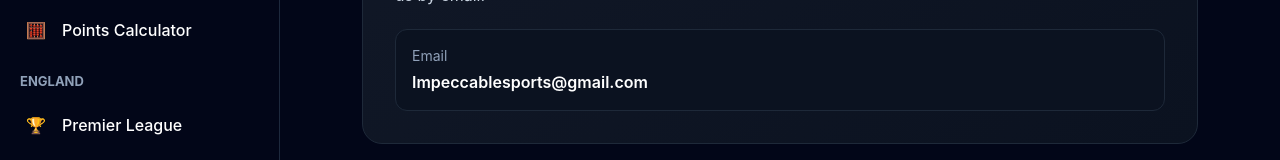
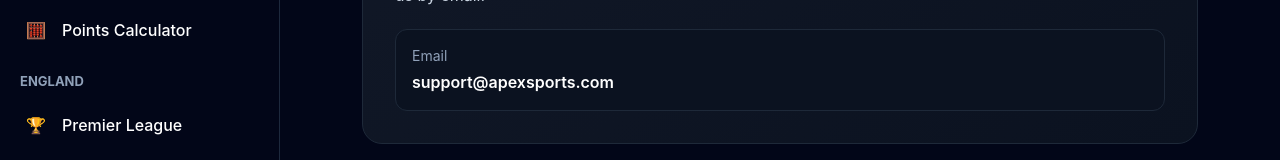
Before and after one commit to ms1a15j2010-cloud/apex-sports-frontend, a Next.js app: page /contact in a window 1280 px wide. Shown: the part 506-666 px from the top of the page. Built offline with nearby package versions, Linux system fonts and the light colour scheme; no server answers.

Commit message:
Restore Apex Sports contact email across trust pages

```diff
--- a/src/app/contact/page.js
+++ b/src/app/contact/page.js
@@ -44,10 +44,10 @@ export default function ContactPage() {
             </p>
 
             <a
-              href="mailto:Impeccablesports@gmail.com"
+              href="mailto:support@apexsports.com"
               className="mt-1 inline-block font-semibold text-green-500 transition hover:text-green-400"
             >
-              Impeccablesports@gmail.com
+              support@apexsports.com
             </a>
           </div>
         </article>
```
